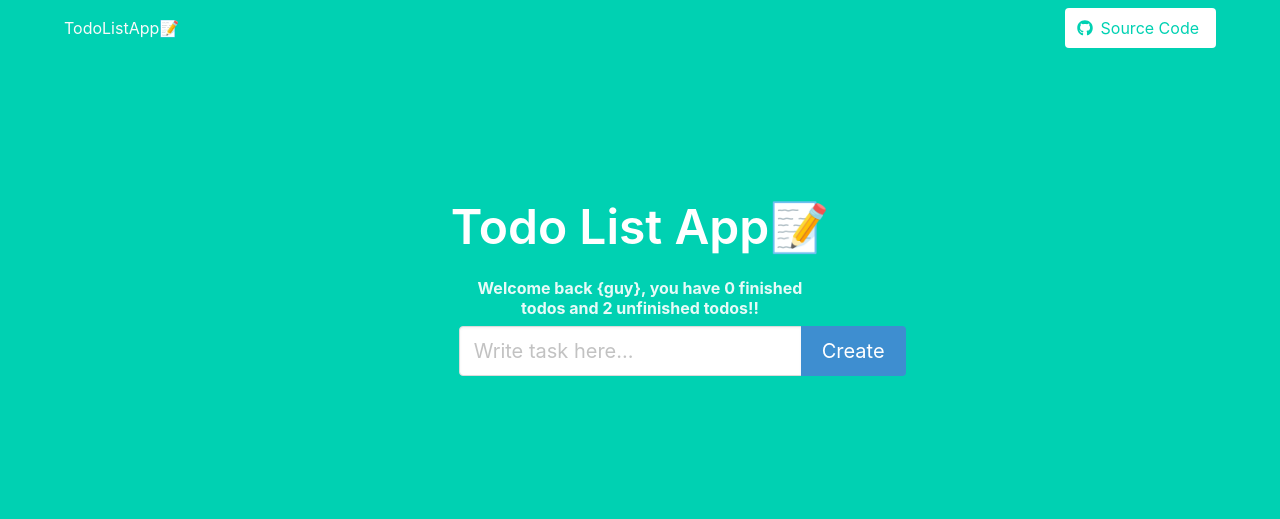
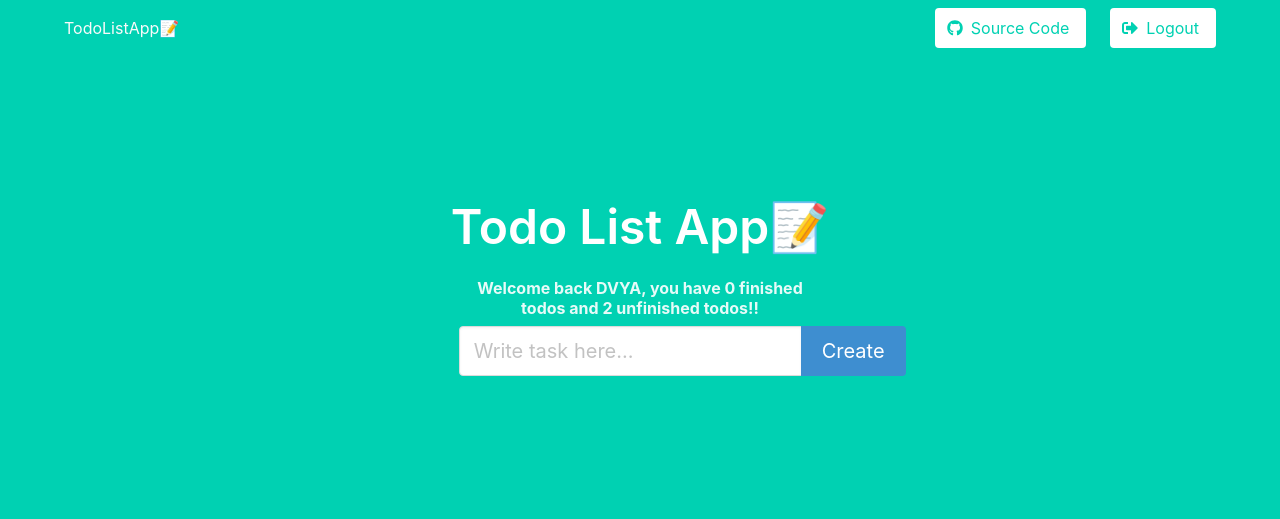
Before and after one commit to KidCoderT/MyFlaskTodoListApp, a Flask app: page /mytodos in a window 1280 px wide. Shown: the top 519 px of the page. Run offline with Flask 2, Linux system fonts and the light colour scheme; a user stored in the database is signed in; data comes from the database, SQL or seed files in the repository; both versions use the stored data as it was after the commit; some libraries are stand-ins or nearby versions.

Commit message:
Some Changes

```diff
--- a/myapp/templates/base.html
+++ b/myapp/templates/base.html
@@ -28,9 +28,9 @@
                                     <span>Source Code</span>
                                 </a>
                             </span>
+                            {% block headerItems %}{% endblock %}
                         </div>
                     </div>
-                    {% block headerItems %}{% endblock %}
                 </div>
             </nav>
         </div>
--- a/myapp/templates/todos.html
+++ b/myapp/templates/todos.html
@@ -1,10 +1,21 @@
 {% extends 'base.html' %}
 
-{% block headerItems %}{% endblock %}
+{% block headerItems %}
+
+<span class="navbar-item">
+    <a href="/user/logout" class="button is-primary is-inverted">
+        <span class="icon">
+            <i class="fas fa-sign-out-alt"></i>
+        </span>
+        <span>Logout</span>
+    </a>
+</span>
+
+{% endblock %}
 
 {% block HeaderBottom %}
 
-<label class="label subtitle">Welcome back {guy}, you have {{ fin_todos_len }} finished todos and {{ un_todos_len }} unfinished todos!!</label>
+<label class="label subtitle">Welcome back {{ name }}, you have {{ fin_todos_len }} finished todos and {{ un_todos_len }} unfinished todos!!</label>
 
 <form action="{{ url_for('add') }}" method="POST" class="level">
     <div class="level-item has-text-centered">
--- a/myapp/views.py
+++ b/myapp/views.py
@@ -6,21 +6,24 @@ from flask import Flask, render_template, request, redirect, url_for, flash, ses
 @app.route('/home')
 def home():
     if session.get("user_name"):
-        return render_template("user_home.html")
-    return render_template("user_home.html", name="Tejas", email="Tejas75O25@gmail.com")
+        return redirect(url_for("mytodos"))
+    return render_template("home.html")
+    # if session.get("user_name"):
+    #     return render_template("user_home.html")
+    # return render_template("user_home.html", name="Tejas", email="Tejas75O25@gmail.com")
 
 @app.route('/mytodos')
 def mytodos():
     if session.get("user_name"):
         incomplete_todos = Todo.query.filter_by(completed=False, user_id=session.get("user_id")).all()
         completed_todos = Todo.query.filter_by(completed=True, user_id=session.get("user_id")).all()
-        return render_template("todos.html", unfinished_todos=incomplete_todos, un_todos_len=len(incomplete_todos), finished_todos=completed_todos, fin_todos_len=len(completed_todos))
+        return render_template("todos.html", unfinished_todos=incomplete_todos, un_todos_len=len(incomplete_todos), finished_todos=completed_todos, fin_todos_len=len(completed_todos), name=session.get("user_name"))
     flash("Please Login to continue!!", category="error")
-    return redirect(url_for("login"))
+    return url_for("login")
 
 @app.route('/mytodos/add', methods=["POST", "GET"])
 def add():
-    if session.get("user_name"):
+    if session.get("user_name") != None or session.get("user_name") != False:
         new_todo = Todo(text=request.form["todoitem"], completed=False, user_id=session.get("user_id"))
         db.session.add(new_todo)
         db.session.commit()
@@ -30,7 +33,7 @@ def add():
 
 @app.route('/mytodos/completed/<id>')
 def completed(id):
-    if session.get("user_name"):
+    if session.get("user_name") != None or session.get("user_name") != False:
         todo = Todo.query.filter_by(id=int(id), user_id=session.get("user_id")).first()
         todo.completed = True
         db.session.commit()
@@ -40,7 +43,7 @@ def completed(id):
 
 @app.route('/mytodos/uncheck/<id>')
 def uncheck(id):
-    if session.get("user_name"):
+    if session.get("user_name") != None or session.get("user_name") != False:
         todo = Todo.query.filter_by(id=int(id), user_id=session.get("user_id")).first()
         todo.completed = False
         db.session.commit()
@@ -50,7 +53,7 @@ def uncheck(id):
 
 @app.route('/mytodos/delete/<id>')
 def delete(id):
-    if session.get("user_name"):
+    if session.get("user_name") != None or session.get("user_name") != False:
         todo = Todo.query.filter_by(id=int(id), user_id=session.get("user_id")).first()
         db.session.delete(todo)
         db.session.commit()
@@ -60,7 +63,7 @@ def delete(id):
 
 @app.route('/user/login', methods=["POST", "GET"])
 def login():
-    if session.get("user_name"):
+    if session.get("user_name") != None or session.get("user_name") != False:
         flash("You are aldready logged there is no need to login again {}".format(session.get("user_name")), category="success")
         return redirect(url_for("mytodos"))
 
@@ -81,7 +84,7 @@ def login():
 
 @app.route('/user/signup', methods=["POST", "GET"])
 def signup():
-    if session.get("user_name"):
+    if session.get("user_name") != None or session.get("user_name") != False:
         flash("You are aldready a user {}. You need to loggout if you want to create a new account!!".format(session.get("user_name")), category="success")
         return redirect(url_for("mytodos"))
 
@@ -133,7 +136,7 @@ def logout():
     session.pop("user_name", None)
     return redirect(url_for("home"))
 
-@app.route('/send_email', methods=["POST", "GET"])
-def send_email():
-  flash("Your email has been sent 🙂", category="success")
-  return redirect("home")
+# @app.route('/send_email', methods=["POST", "GET"])
+# def send_email():
+#   flash("Your email has been sent 🙂", category="success")
+#   return redirect("home")
```
Also changed, not shown: myapp/todo.db.
